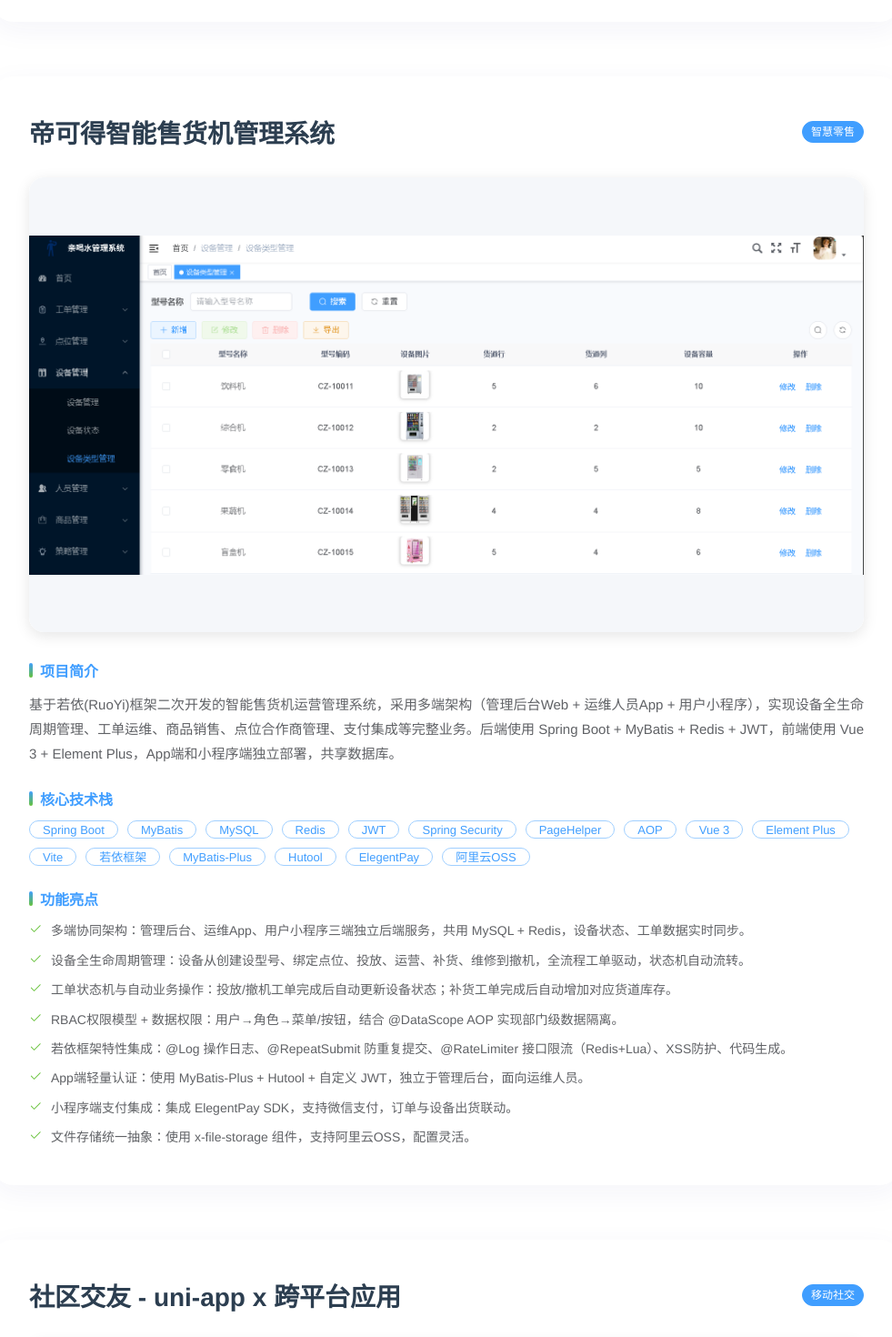
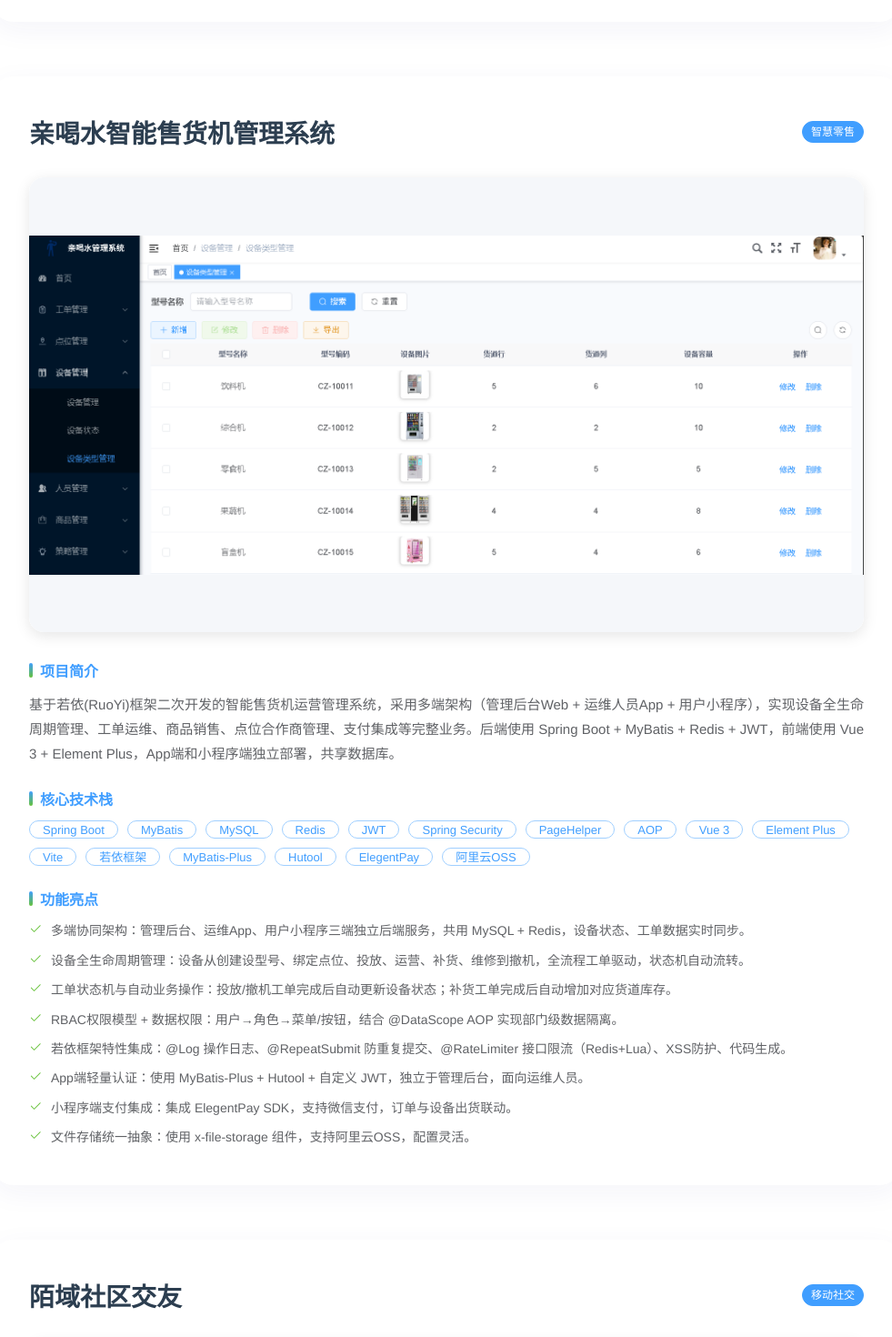
Before and after one commit to beyondking527/ai-Resume, a Vue app: page /#/ in a window 1280 px wide. Shown: the part 3280-4750 px from the top of the page at 91% size, without its empty margins (149-1130 px from the left). Built offline with nearby package versions, Linux system fonts and the light colour scheme.

Commit message:
小修改项目标题

```diff
--- a/src/views/Home.vue
+++ b/src/views/Home.vue
@@ -140,7 +140,7 @@ const projects = ref([
     ]
   },
   {
-    title: "帝可得智能售货机管理系统",
+    title: "亲喝水智能售货机管理系统",
     category: "智慧零售",
     tagType: "primary",
     images: vendingImgList,
@@ -158,7 +158,7 @@ const projects = ref([
     ]
   },
   {
-    title: "社区交友 - uni-app x 跨平台应用",
+    title: "陌域社区交友",
     category: "移动社交",
     tagType: "primary",
     images: communityImgList,
```
